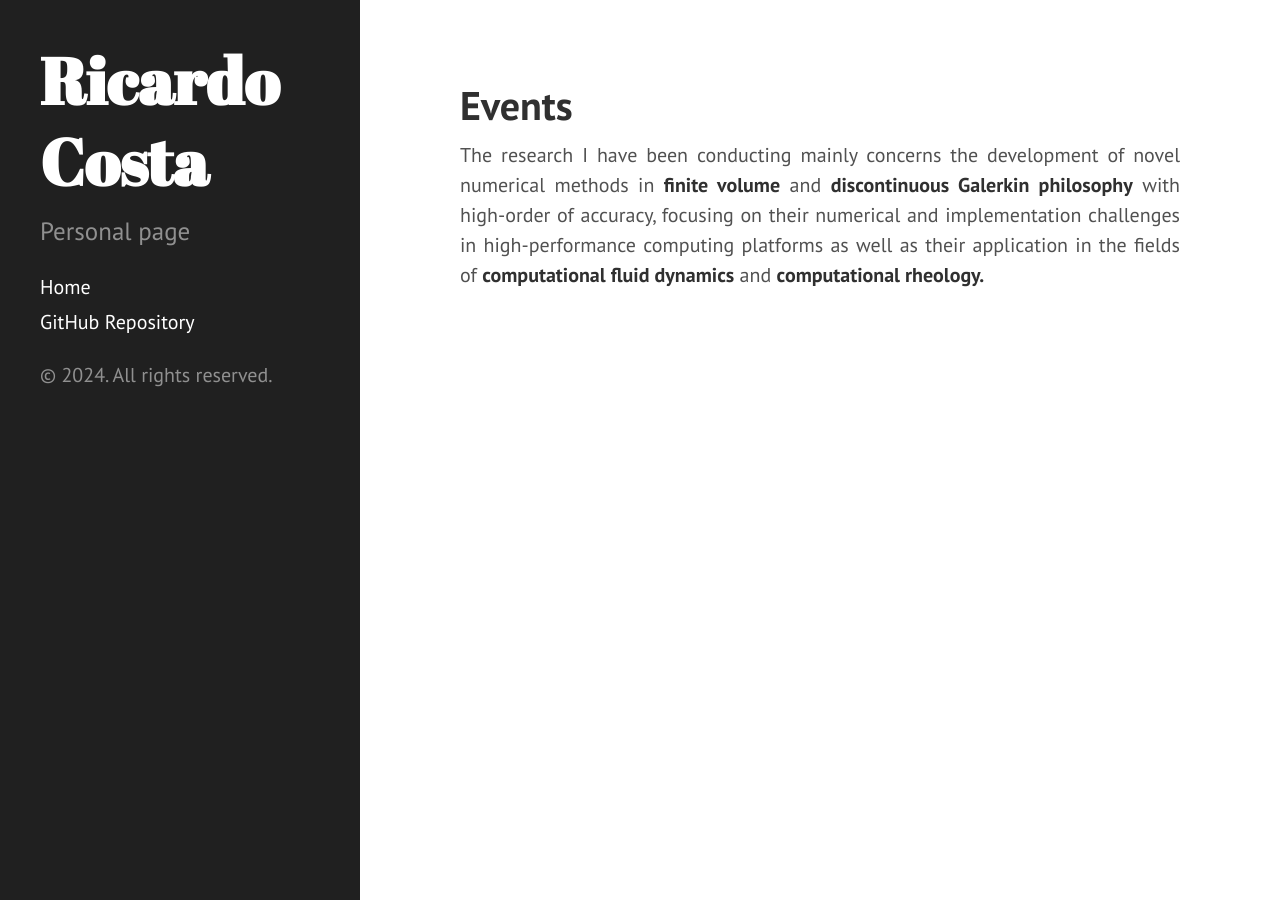
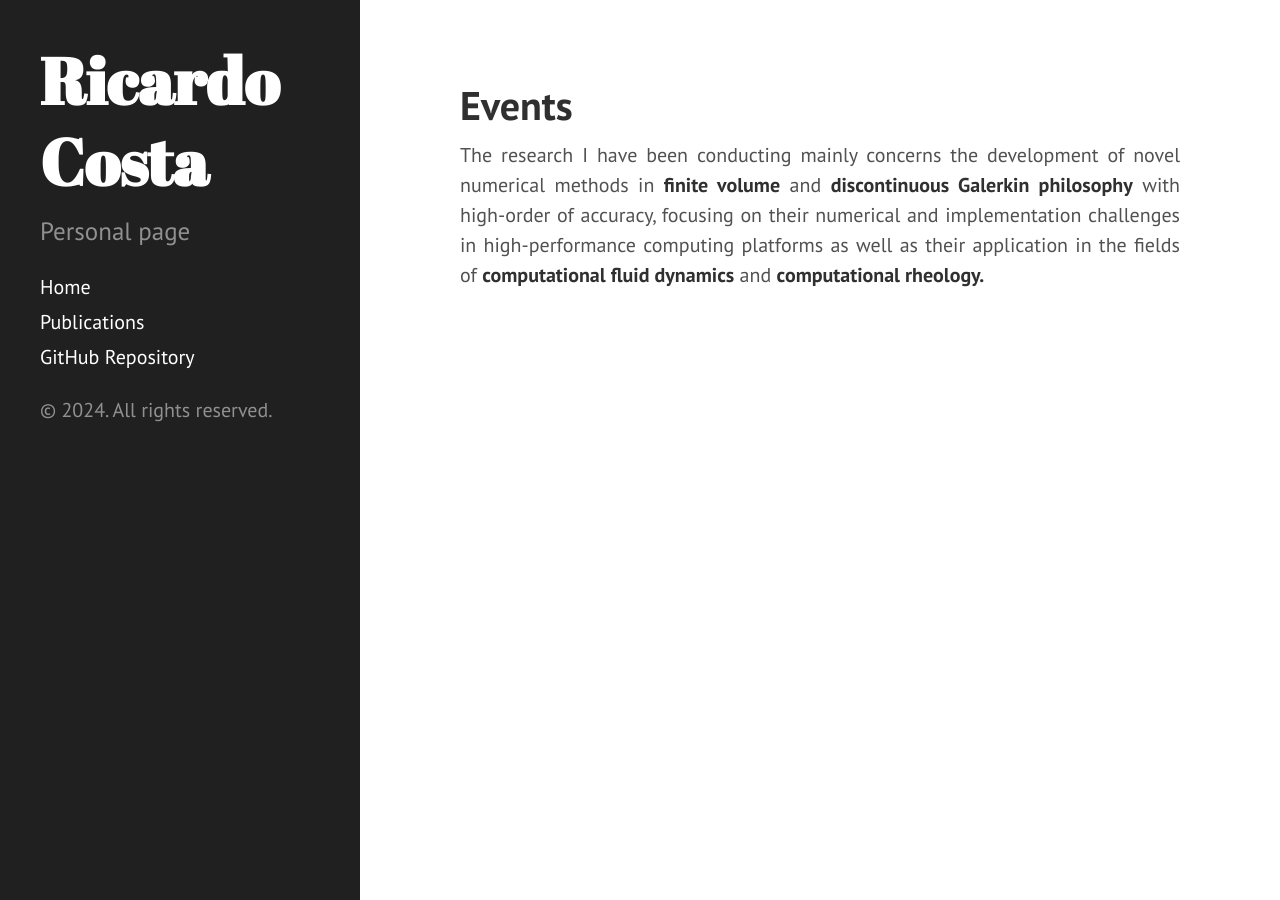
Before and after one commit to ricardodpcosta/ricardodpcosta.github.io, a Jekyll site: the page built from events.md, in a window 1280 px wide. Built offline with Jekyll 4.4.1, drawn with Linux system fonts in a browser that asks for light colours; Markdown is read by kramdown in place of the engine named in the settings.

Commit message:
Update sidebar.html

```diff
--- a/_includes/sidebar.html
+++ b/_includes/sidebar.html
@@ -12,7 +12,8 @@
 
     <nav class="sidebar-nav">
       <!-- <a class="sidebar-nav-item{% if page.url == site.baseurl %} active{% endif %}" href="{{ site.baseurl }}">Home</a> -->
-      <a class="sidebar-nav-item{% if page.url == site.baseurl %} active{% endif %}" href="{{ index.html }}">Home</a>
+      <a class="sidebar-nav-item" href="{{ index.html }}">Home</a>
+      <a class="sidebar-nav-item" href="{{ publications.html }}">Publications</a>
 
       <!-- {% comment %}
         The code below dynamically generates a sidebar nav of pages with
```
